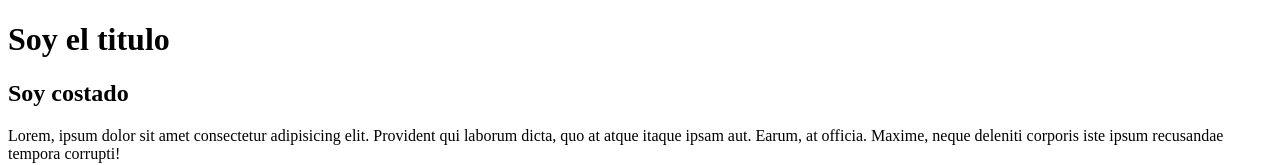
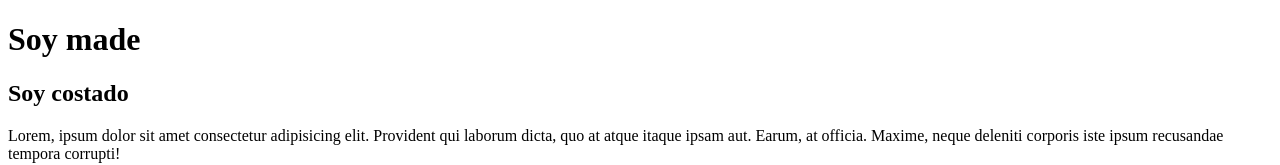
Before and after one commit to ingmaddi/clase04-c4, a plain HTML site: page index.html in a window 1280 px wide. Shown: the top 165 px of the page. Drawn offline with Linux system fonts and the light colour scheme.

Commit message:
cambio made titulo

```diff
--- a/index.html
+++ b/index.html
@@ -7,7 +7,7 @@
 </head>
 <body>
     <header>
-        <h1>Soy el titulo</h1>
+        <h1>Soy made</h1>
     </header>
     <aside>
         <h2>Soy costado</h2>
```
